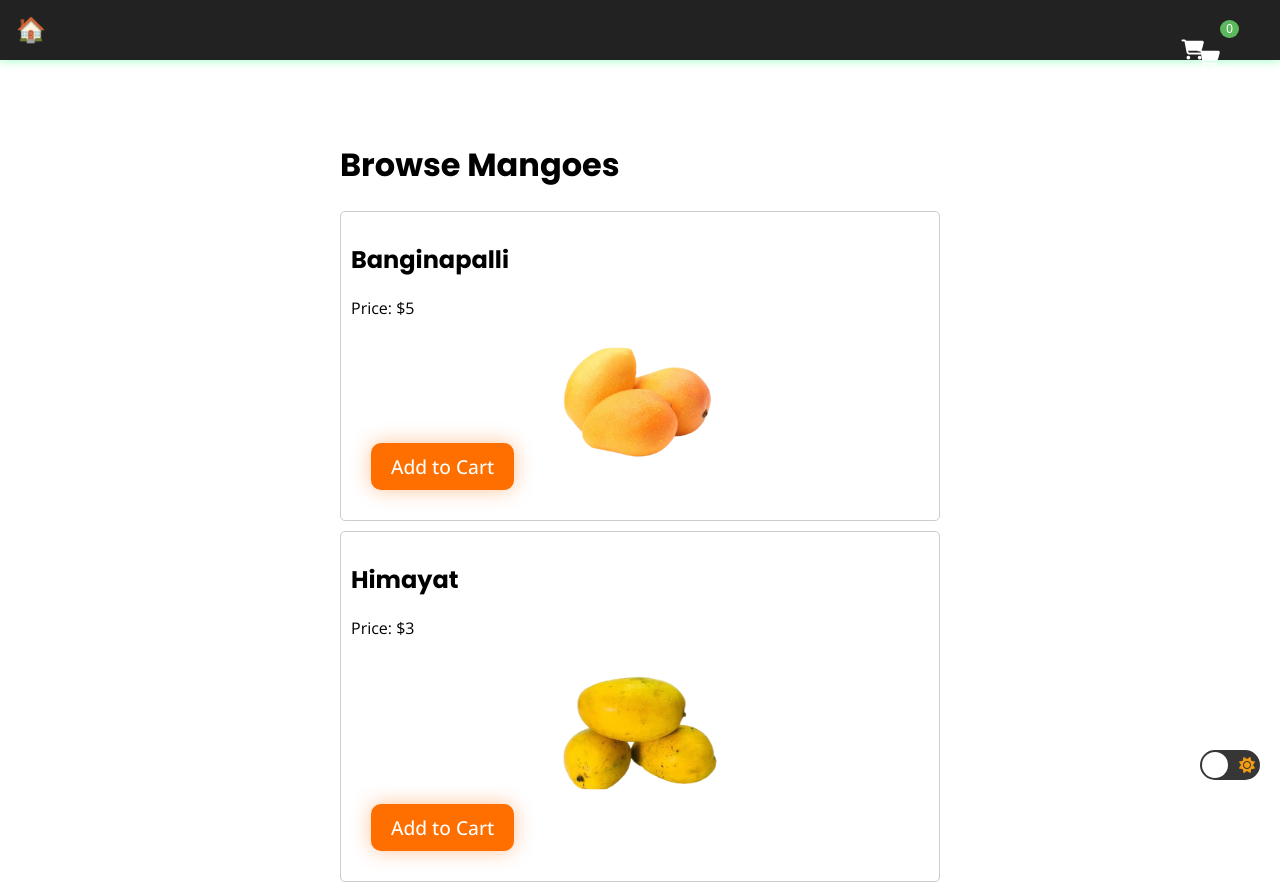
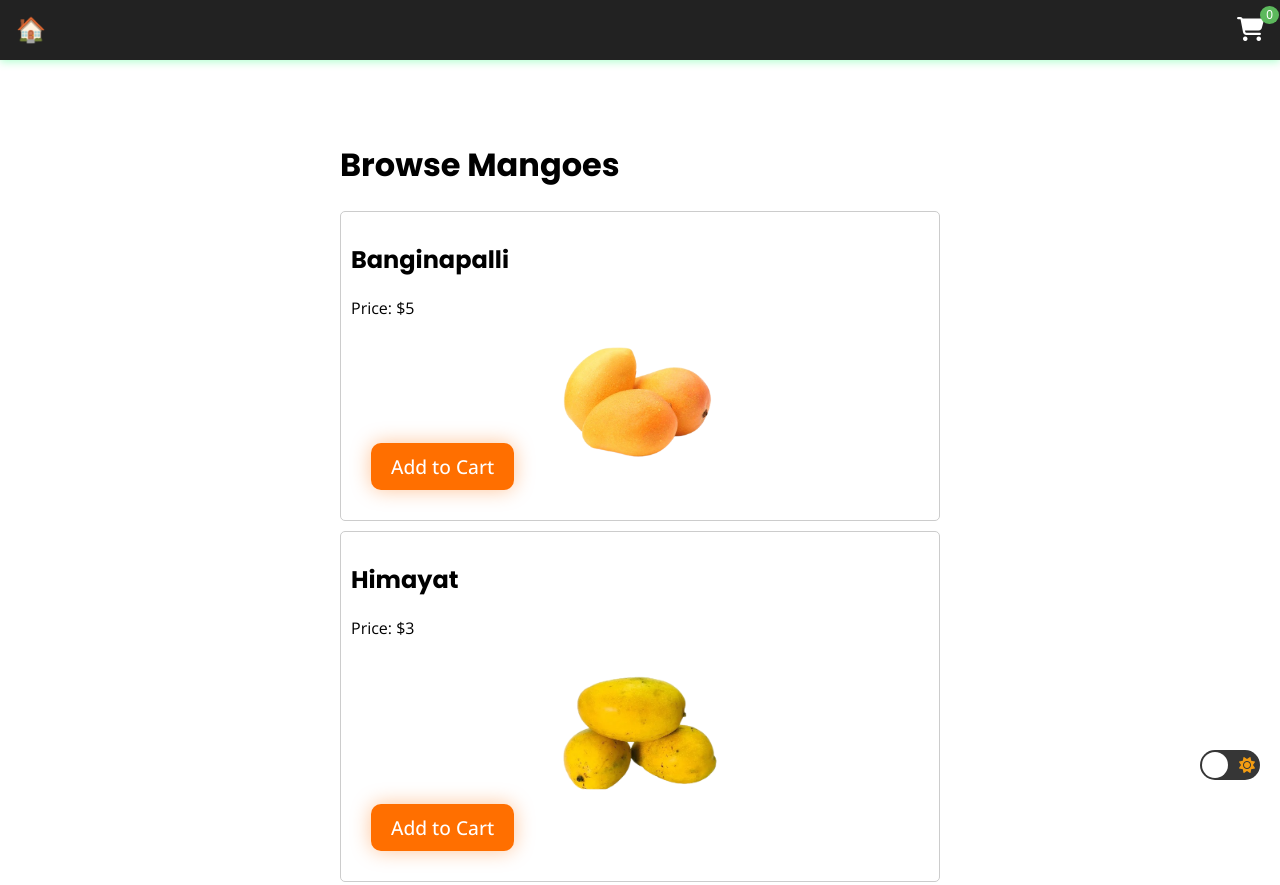
Before and after one commit to ccmangoes/ccmangoes.github.io, a plain HTML site: page products.html in a window 1280 px wide. Shown: the top 885 px of the page. Drawn offline with nearby package versions, Linux system fonts and the light colour scheme.

Commit message:
pt 1 fix cart icon

```diff
--- a/products.html
+++ b/products.html
@@ -14,8 +14,8 @@
     crossorigin="anonymous"
     referrerpolicy="no-referrer"
   />
-  <script src="assets/scripts/cart.js" defer></script>
-  <link rel="stylesheet" href="assets/styles/cart.css">
+  <!-- <script src="assets/scripts/cart.js" defer></script>
+  <link rel="stylesheet" href="assets/styles/cart.css"> -->
   <!-- Dark Mode -->
   <link rel="stylesheet" href="assets/styles/darkMode.css">
   <script src="assets/scripts/darkMode.js" defer></script>
```
